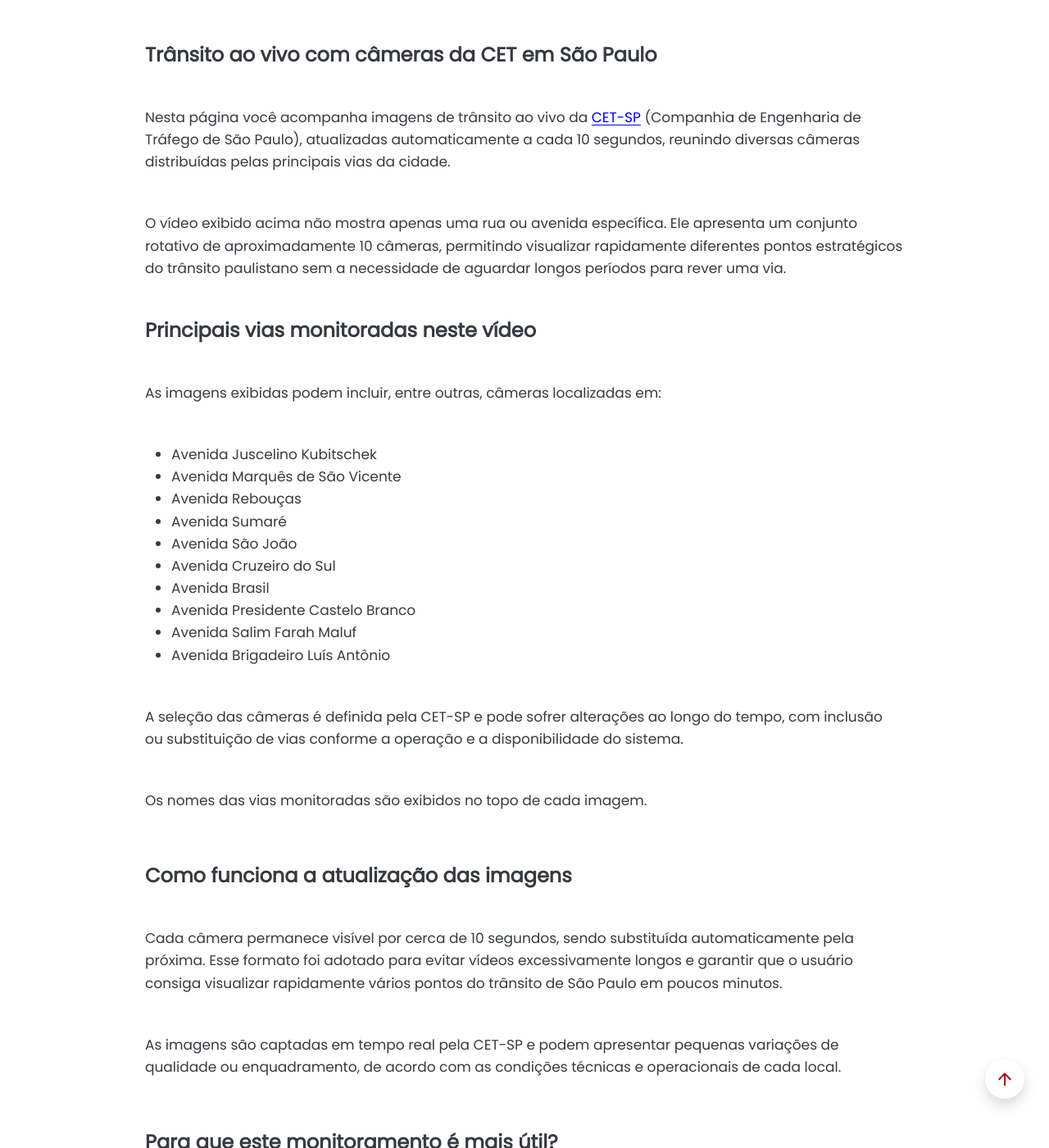
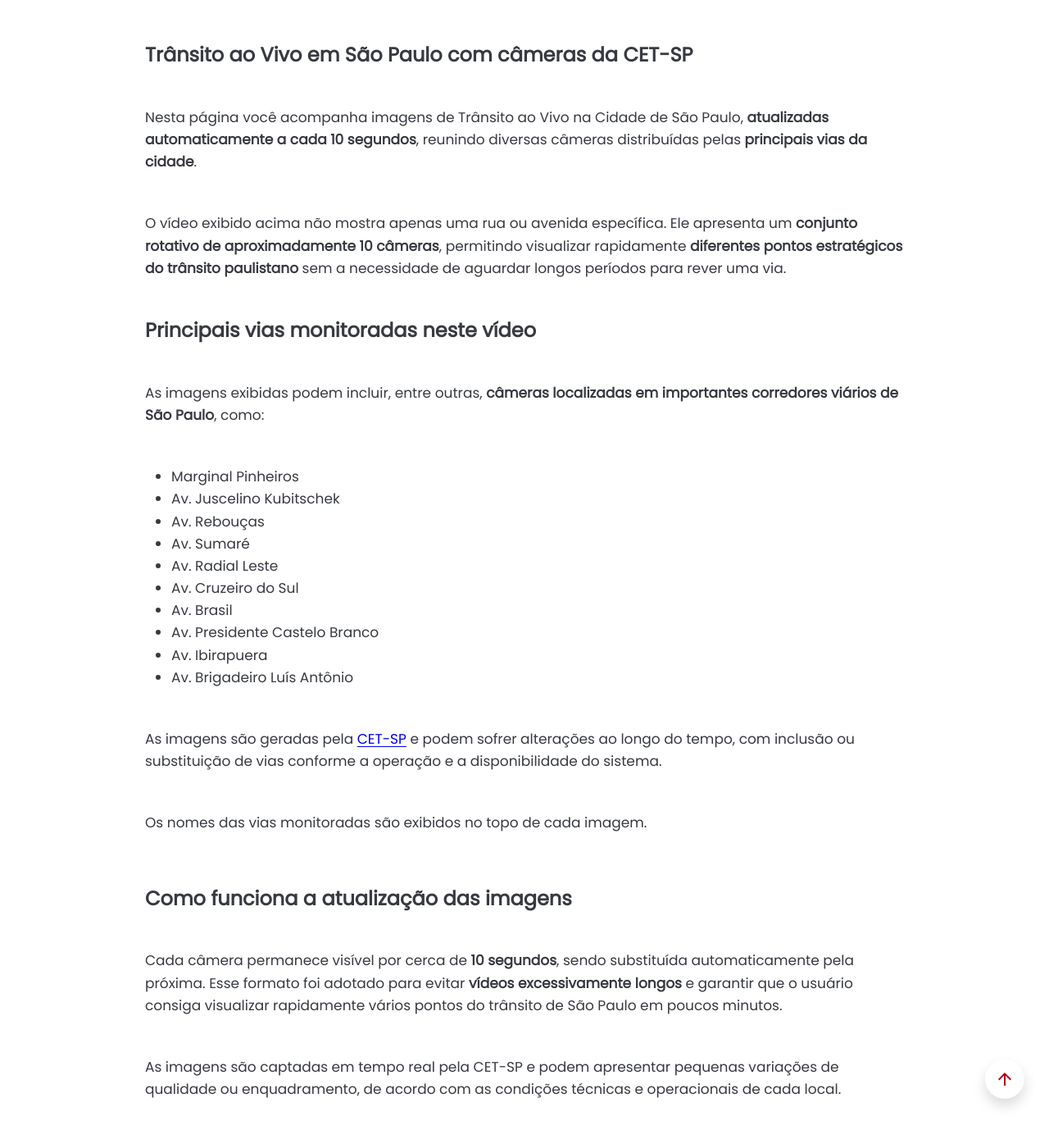
Before and after one commit to Sergio-Damm/transitoaovivo, a Jekyll site: the page built from pages/transito-cetsp-2/index.html, in a window 1280 px wide and 1400 px high, scrolled down 811 px. Shown: the whole window at 82% size. Built offline with Jekyll 4.4.1, drawn with Linux system fonts in a browser that asks for light colours; comment, search, counter and statistics services are not loaded; some of the changed text lies outside the part shown.

Commit message:
correcao de textos cet1 e cet2

```diff
--- a/pages/transito-cetsp-2/index.html
+++ b/pages/transito-cetsp-2/index.html
@@ -11,7 +11,7 @@ redirect_from:
 	<div class="row">
         <div class="col-lg-10 mx-auto text-center">
 			<div class='pt-5 mb-4'>
-				<h1 class='fs-2 fw-bold'>Trânsito ao vivo em São Paulo com câmeras da CET-SP</h1>
+				<h1 class='fs-2 fw-bold'>Trânsito ao Vivo em São Paulo</h1>
 				<p class="small text-muted pt-3">Imagens: <a class="link-externo" href="https://noticias.r7.com/mobilidade/" target="_blank" rel="nofollow">r7.com</a> e <a class="link-externo" href="https://cameras.cetsp.com.br/View/Cam.aspx" target="_blank" rel="nofollow">CET - SP</a></p>
 			</div>
 <!-- ================================================================================================================= -->
@@ -33,7 +33,7 @@ redirect_from:
 					class="rounded-3"
     				width="853"
     				height="480"
-					alt="Câmeras CET - SP"
+					title="Câmeras de Trânsito ao Vivo em São Paulo"
     				src="https://www.youtube.com/embed/q5GRMfI1COQ?autoplay=1&mute=1&modestbranding=1&rel=0"
     				frameborder="0"
     				allow="accelerometer; autoplay; clipboard-write; encrypted-media; gyroscope; picture-in-picture"
@@ -45,26 +45,26 @@ redirect_from:
 				<a href="{{ site.baseurl }}/transito-cetsp-3/" class="btn btn-secondary px-5 lg-my-2 mx-auto">Ver mais câmeras CET 3</a>
 			</div>
       		<div class="text-start mb-5">
-				<h2 class="fs-4 fw-bold mb-5">Trânsito ao vivo com câmeras da CET em São Paulo</h2>
-					<p class='mb-5'>Nesta página você acompanha imagens de trânsito ao vivo da <a class="link-externo" href="https://www.cetsp.com.br/" target="_blank" rel="nofollow">CET-SP</a> (Companhia de Engenharia de Tráfego de São Paulo), atualizadas automaticamente a cada 10 segundos, reunindo diversas câmeras distribuídas pelas principais vias da cidade.</p>
-					<p class='mb-5'>O vídeo exibido acima não mostra apenas uma rua ou avenida específica. Ele apresenta um conjunto rotativo de aproximadamente 10 câmeras, permitindo visualizar rapidamente diferentes pontos estratégicos do trânsito paulistano sem a necessidade de aguardar longos períodos para rever uma via.</p>
+				<h2 class="fs-4 fw-bold mb-5">Trânsito ao Vivo em São Paulo com câmeras da CET-SP</h2>
+				<p class='mb-5'>Nesta página você acompanha imagens de Trânsito ao Vivo na Cidade de São Paulo, <strong>atualizadas automaticamente a cada 10 segundos</strong>, reunindo diversas câmeras distribuídas pelas <strong>principais vias da cidade</strong>.</p>
+				<p class='mb-5'>O vídeo exibido acima não mostra apenas uma rua ou avenida específica. Ele apresenta um <strong>conjunto rotativo de aproximadamente 10 câmeras</strong>, permitindo visualizar rapidamente <strong>diferentes pontos estratégicos do trânsito paulistano</strong> sem a necessidade de aguardar longos períodos para rever uma via.</p>
 			</div>
 			<div class="text-start mb-5">
 				<h2 class='fs-4 fw-bold mb-5'>Principais vias monitoradas neste vídeo</h2>
-				<p class='mb-5'>As imagens exibidas podem incluir, entre outras, câmeras localizadas em:</p>
+				<p class='mb-5'>As imagens exibidas podem incluir, entre outras, <strong>câmeras localizadas em importantes corredores viários de São Paulo</strong>, como:</p>
 					<ul class="mb-5">
-  						<li>Avenida Juscelino Kubitschek</li>
-  						<li>Avenida Marquês de São Vicente</li>
-  						<li>Avenida Rebouças</li>
-  						<li>Avenida Sumaré</li>
-  						<li>Avenida São João</li>
-  						<li>Avenida Cruzeiro do Sul</li>
-  						<li>Avenida Brasil</li>
-  						<li>Avenida Presidente Castelo Branco</li>
-  						<li>Avenida Salim Farah Maluf</li>
-  						<li>Avenida Brigadeiro Luís Antônio</li>
+  						<li>Marginal Pinheiros</li>
+  						<li>Av. Juscelino Kubitschek</li>
+  						<li>Av. Rebouças</li>
+  						<li>Av. Sumaré</li>
+  						<li>Av. Radial Leste</li>
+  						<li>Av. Cruzeiro do Sul</li>
+  						<li>Av. Brasil</li>
+  						<li>Av. Presidente Castelo Branco</li>
+  						<li>Av. Ibirapuera</li>
+  						<li>Av. Brigadeiro Luís Antônio</li>
 					</ul>
-				<p class="mb-5">A seleção das câmeras é definida pela CET-SP e pode sofrer alterações ao longo do tempo, com inclusão ou substituição de vias conforme a operação e a disponibilidade do sistema.</p>
+				<p class="mb-5">As imagens são geradas pela <a class="link-externo" href="https://www.cetsp.com.br/" target="_blank" rel="nofollow">CET-SP</a> e podem sofrer alterações ao longo do tempo, com inclusão ou substituição de vias conforme a operação e a disponibilidade do sistema.</p>
 				<p class="mb-5">Os nomes das vias monitoradas são exibidos no topo de cada imagem.</p>
 			</div>
 <!-- ================================================================================================================= -->
@@ -90,7 +90,7 @@ redirect_from:
 		<div class="col-lg-10 mx-auto">
 			<div class='pt-3 mb-5'>
 				<h2 class="fs-4 fw-bold mb-5">Como funciona a atualização das imagens</h2>
-        		<p class="mb-5">Cada câmera permanece visível por cerca de 10 segundos, sendo substituída automaticamente pela próxima. Esse formato foi adotado para evitar vídeos excessivamente longos e garantir que o usuário consiga visualizar rapidamente vários pontos do trânsito de São Paulo em poucos minutos.</p>
+        		<p class="mb-5">Cada câmera permanece visível por cerca de <strong>10 segundos</strong>, sendo substituída automaticamente pela próxima. Esse formato foi adotado para evitar <strong>vídeos excessivamente longos</strong> e garantir que o usuário consiga visualizar rapidamente vários pontos do trânsito de São Paulo em poucos minutos.</p>
 				<p class='mb-5'>As imagens são captadas em tempo real pela CET-SP e podem apresentar pequenas variações de qualidade ou enquadramento, de acordo com as condições técnicas e operacionais de cada local.</p>
 			</div>
 		</div>
@@ -109,7 +109,7 @@ redirect_from:
 						<li>Comparar o fluxo entre diferentes regiões da cidade</li>
 						<li>Apoiar decisões rápidas sobre horários ou rotas alternativas</li>
 					</ul>
-				<p class='mb-5'>Por reunir várias vias em um único vídeo, esta página funciona como um painel resumido do trânsito de São Paulo, ideal para quem precisa de uma visão ampla e imediata da situação viária.</p>
+				<p class='mb-5'>Por reunir várias vias em um único vídeo, esta página funciona como um <strong>painel resumido do trânsito de São Paulo</strong>, ideal para quem precisa de uma <strong>visão ampla e imediata da situação viária</strong>.</p>
 			</div>
 		</div>
 	</div>
@@ -120,7 +120,7 @@ redirect_from:
 		<div class="col-lg-10 mx-auto">
 			<div class='pt-3 mb-5'>
 				<h2 class="fs-4 fw-bold mb-5">Lentidão em São Paulo agora</h2>
-        		<p class="mb-5">O indicador abaixo mostra o volume total de lentidão nas principais regiões da cidade de São Paulo, com dados fornecidos pela CET-SP em parceria com o Waze. As informações são atualizadas periodicamente e ajudam a identificar quais regiões concentram os maiores índices de congestionamento em tempo real.</p>
+        		<p class="mb-5">O indicador abaixo mostra o volume total de lentidão nas principais regiões da cidade de São Paulo, com dados fornecidos pela <strong>CET-SP em parceria com o Waze</strong>. As informações são atualizadas a cada 30 minutos e ajudam a identificar quais regiões concentram os maiores índices de congestionamento em tempo real.</p>
 			</div>
 		</div>
 	</div>
```
Also changed, not shown: pages/transito-cetsp-1/index.html (+19 -19 lines).
